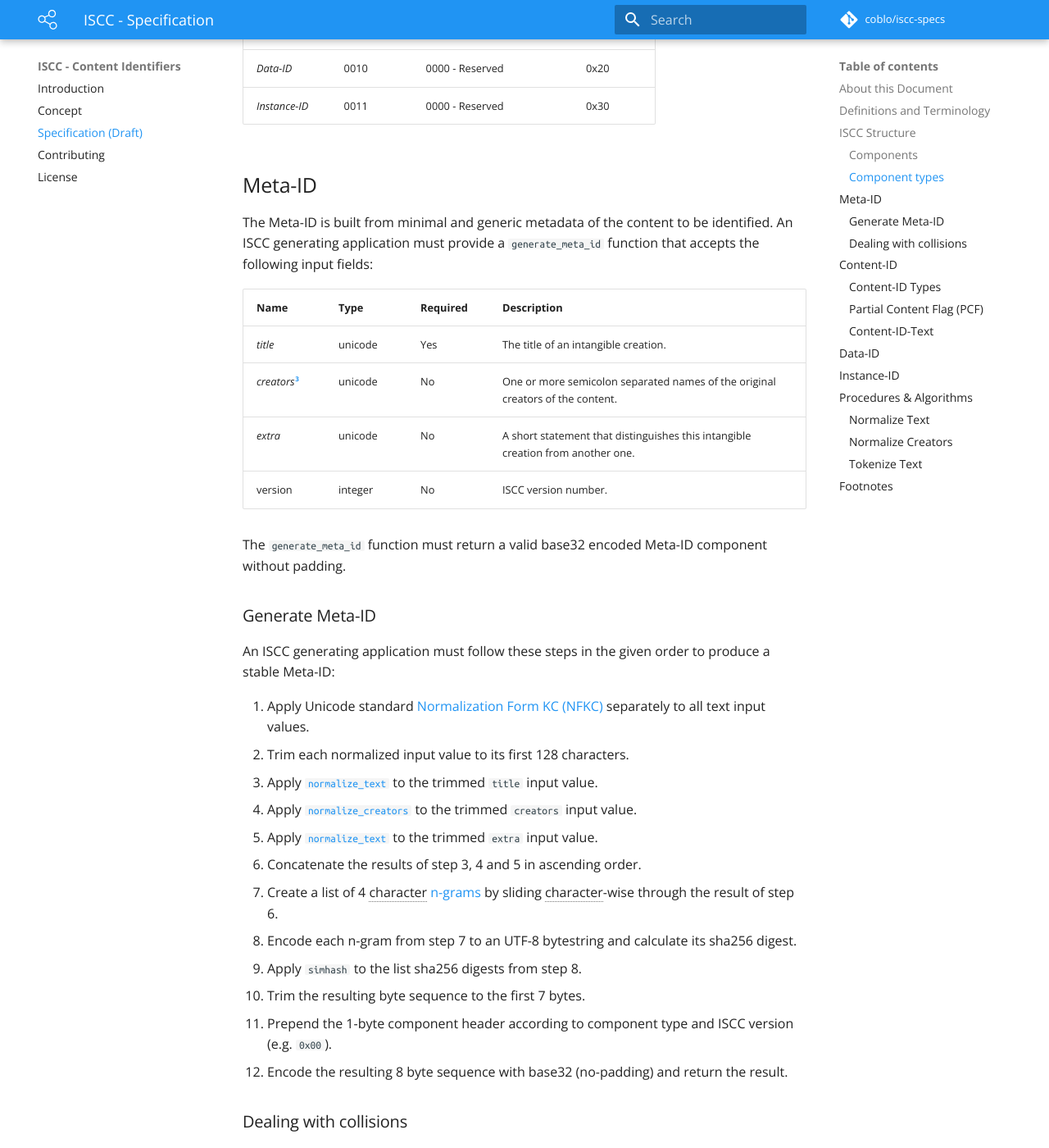
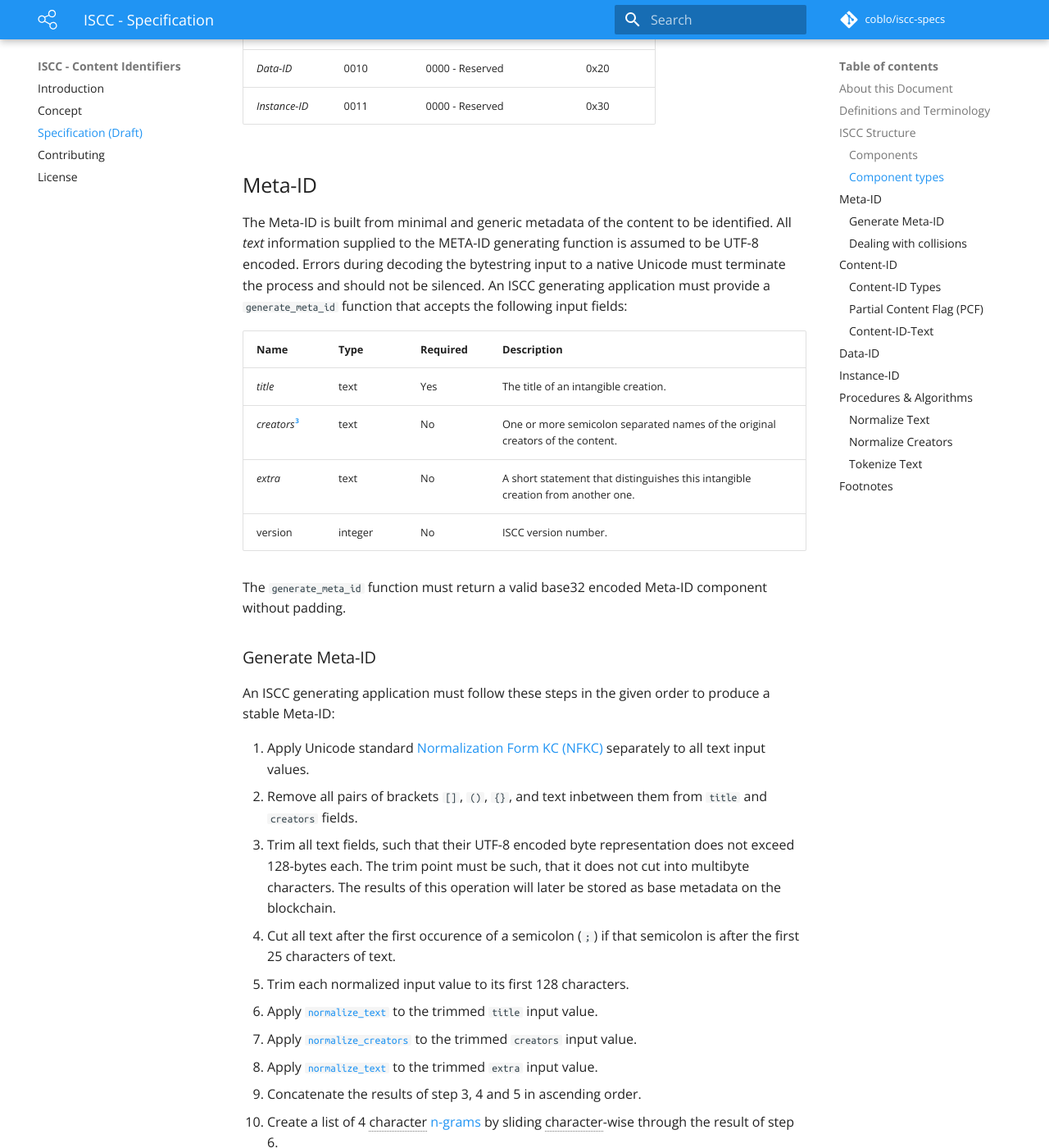
Before and after one commit to iscc/iscc-specs, an MkDocs documentation site: the page built from docs/specification.md, in a window 1280 px wide and 1400 px high, scrolled down 2790 px. Shown: the whole window at 82% size. Built offline with MkDocs 1.6.1 and Material for MkDocs 9.7.7, drawn with Linux system fonts in a browser that asks for light colours; comment, search, counter and statistics services are not loaded; old or Windows-style settings are respelled for this version of MkDocs.

Commit message:
Progress on Meta-ID

```diff
--- a/docs/specification.md
+++ b/docs/specification.md
@@ -69,14 +69,16 @@ Each component has the same basic structure of a 1-byte header and a 7-byte main
 
 ## Meta-ID
 
-The Meta-ID is built from minimal and generic metadata of the content to be identified. An ISCC generating application must provide a `generate_meta_id` function that accepts the following input fields:
+The Meta-ID is built from minimal and generic metadata of the content to be identified. All *text* information supplied to the META-ID generating function is assumed to be UTF-8 encoded. Errors during decoding the bytestring input to a native Unicode must terminate the process and should not be silenced. An ISCC generating application must provide a `generate_meta_id` function that accepts the following input fields:
 
 | Name                  | Type    | Required | Description                              |
 | :-------------------- | :------ | :------- | :--------------------------------------- |
-| *title*               | unicode | Yes      | The title of an intangible creation.     |
-| *creators*[^creators] | unicode | No       | One or more semicolon separated names of the original creators of the content. |
-| *extra*               | unicode | No       | A short statement that distinguishes this intangible creation from another one. |
+| *title*               | text    | Yes      | The title of an intangible creation.     |
+| *creators*[^creators] | text    | No       | One or more semicolon separated names of the original creators of the content. |
+| *extra*               | text    | No       | A short statement that distinguishes this intangible creation from another one. |
 | version               | integer | No       | ISCC version number.                     |
+
+
 
 The `generate_meta_id` function must return a valid base32 encoded Meta-ID component without padding.
 
@@ -85,17 +87,20 @@ The `generate_meta_id` function must return a valid base32 encoded Meta-ID compo
 An ISCC generating application must follow these steps in the given order to produce a stable Meta-ID:
 
 1. Apply Unicode standard [Normalization Form KC (NFKC)](http://www.unicode.org/reports/tr15/#Norm_Forms) separately to all text input values.
-2. Trim each normalized input value to its first 128 characters.
-3. Apply [`normalize_text`](#normalize-text) to the trimmed `title` input value.
-4. Apply [`normalize_creators`](#normalize-creators) to the trimmed `creators` input value.
-5. Apply [`normalize_text`](#normalize-text) to the trimmed `extra` input value.
-6. Concatenate the results of step 3, 4 and 5 in ascending order.
-7. Create a list of 4 character [n-grams](https://en.wikipedia.org/wiki/N-gram) by sliding character-wise through the result of step 6.
-8. Encode each n-gram from step 7 to an UTF-8 bytestring and calculate its sha256 digest.
-9. Apply `simhash` to the list sha256 digests from step 8.
-10. Trim the resulting byte sequence to the first 7 bytes.
-11. Prepend the 1-byte component header according to component type and ISCC version (e.g. `0x00`).
-12. Encode the resulting 8 byte sequence with base32 (no-padding) and return the result.
+2. Remove all pairs of brackets  `[]`,  `()`,  `{}`, and text inbetween them from `title` and `creators` fields.
+3. Trim all text fields, such that their UTF-8 encoded byte representation does not exceed 128-bytes each. The trim point must be such, that it does not cut into multibyte characters. The results of this operation will later be stored as base metadata on the blockchain.
+4. Cut all text after the first occurence of a semicolon (`;`) if that semicolon is after the first 25 characters of text.
+5. Trim each normalized input value to its first 128 characters.
+6. Apply [`normalize_text`](#normalize-text) to the trimmed `title` input value.
+7. Apply [`normalize_creators`](#normalize-creators) to the trimmed `creators` input value.
+8. Apply [`normalize_text`](#normalize-text) to the trimmed `extra` input value.
+9. Concatenate the results of step 3, 4 and 5 in ascending order.
+10. Create a list of 4 character [n-grams](https://en.wikipedia.org/wiki/N-gram) by sliding character-wise through the result of step 6.
+11. Encode each n-gram from step 7 to an UTF-8 bytestring and calculate its sha256 digest.
+12. Apply `simhash` to the list sha256 digests from step 8.
+13. Trim the resulting byte sequence to the first 7 bytes.
+14. Prepend the 1-byte component header according to component type and ISCC version (e.g. `0x00`).
+15. Encode the resulting 8 byte sequence with base32 (no-padding) and return the result.
 
 
 ### Dealing with collisions
@@ -228,5 +233,4 @@ We define a text normalization function that is specific to our application. It
 [^component-length]: We might switch to a different base structure for components. For example we might use a variable length header and a bigger 8-byte body. The header would only be carried in the encoded representation and applications could use full 64-bit space per component. As similarity searches accross different components make no sense, the type information contained in the header of each component can be safely ignored after an ISCC has been decomposed and internaly typed by an application.
 
 [^creators]: We have tested multiple normalization strategies for *creators* metadata and it works fairly well. The optional `creators`-field is a strong discriminator when dealing with similar title texts. But our tests indicate that the main problem for a generic conent identifier is in the semantic ambiguity of the `creators`-field accross industries. For example, who would you list as the creators of a movie, the directors, writers, main actors? Would you list some of them or if not how do you decide whom you will list. We will do some more evaluation and might remove the `creators`-field altogether for the final version 1 specification. All disambiguation of similar title data would then have to move to the `extra`-field.
-
 [^sha256d]: To guard against length-extension attacks and second pre-image attacks we use double sha256 for hashing. We also prefix the hash input data with a `0x00`-byte for the leaf nodes hashes and with a `0x01`-byte for the  internal node hashes.
```
